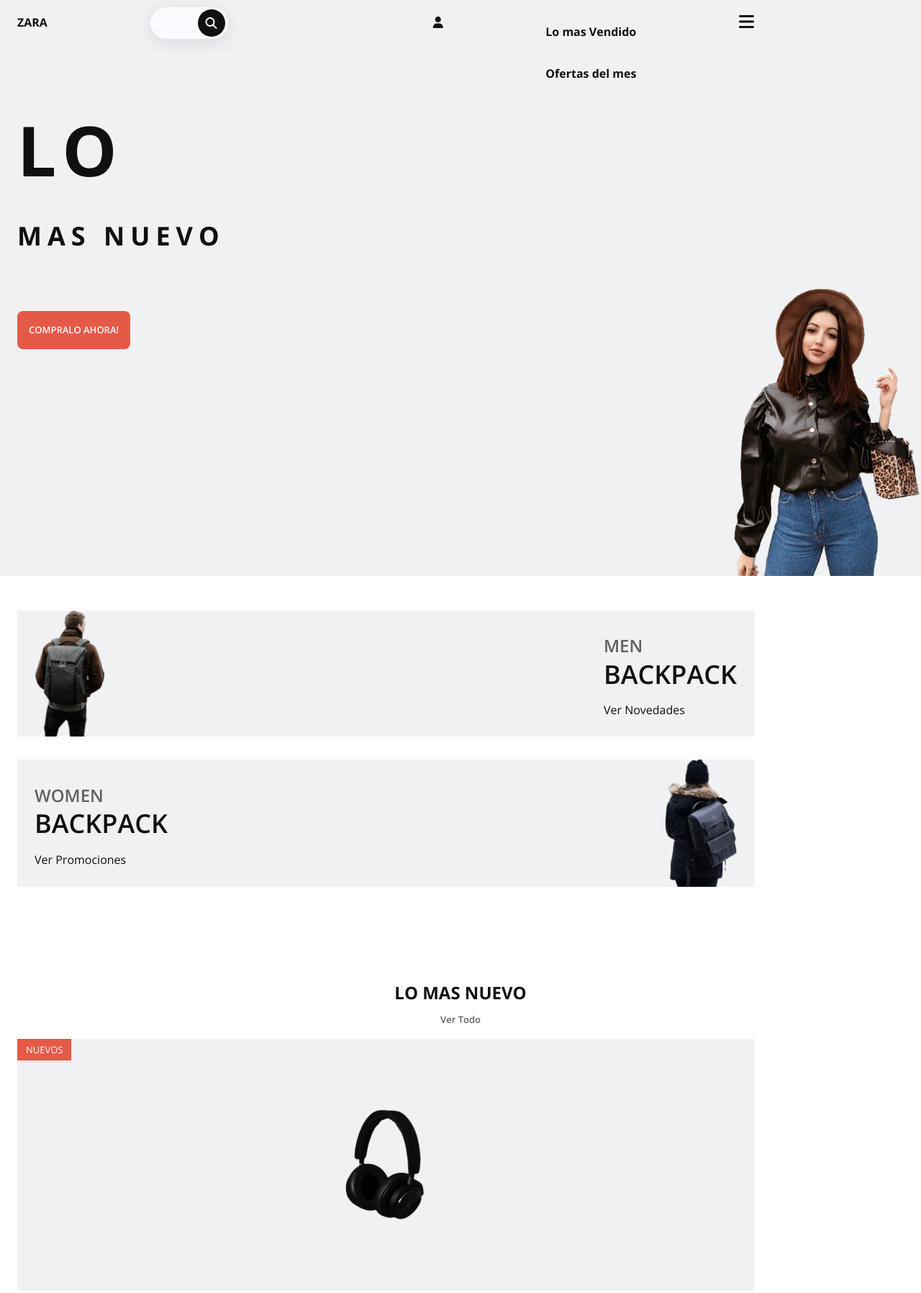
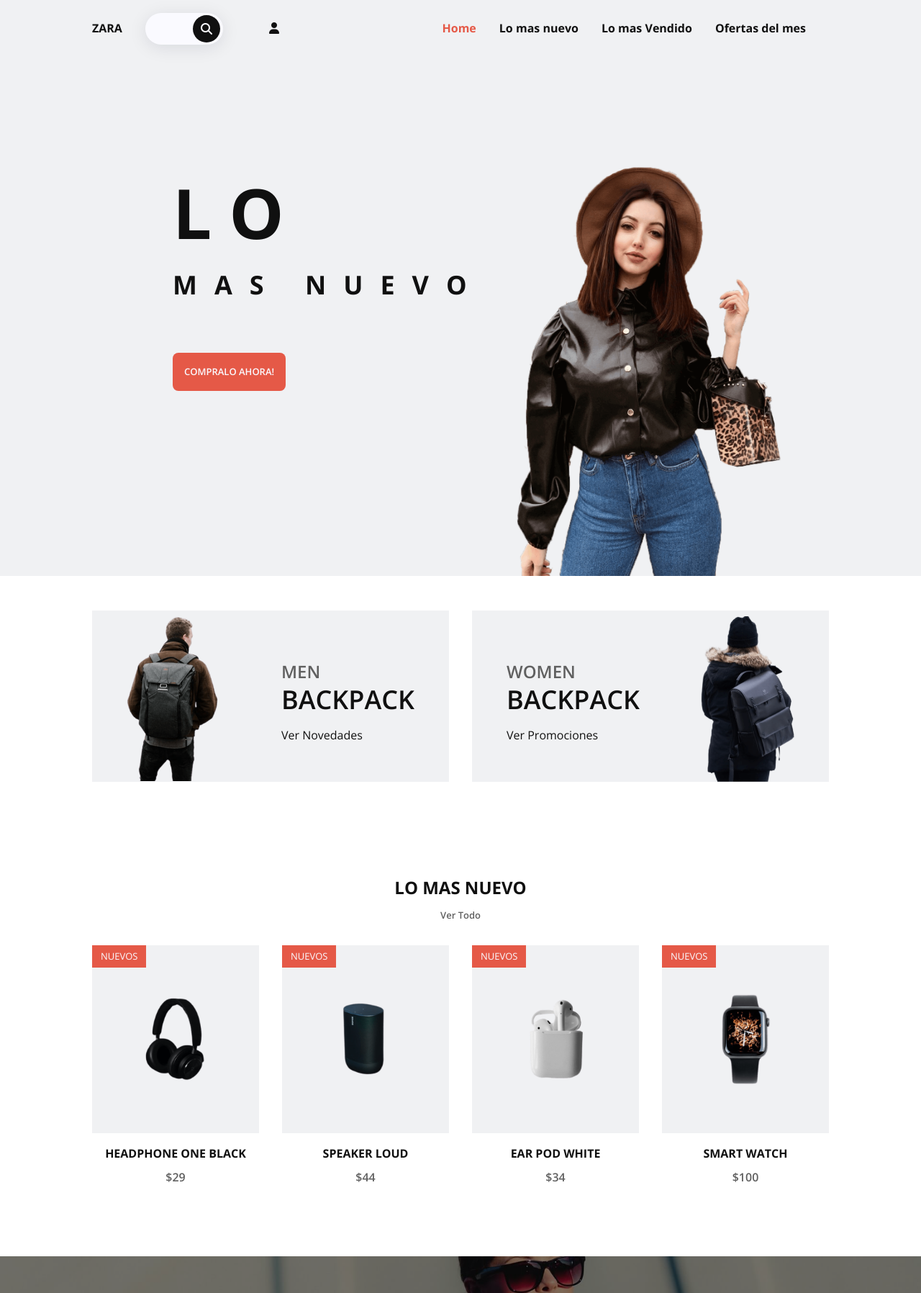
Before and after one commit to FruityLoopsDev/e-commerce-project, a plain HTML site: page index.html in a window 1280 px wide. Shown: the top 1796 px of the page at 72% size. Drawn offline with nearby package versions, Linux system fonts and the light colour scheme.

Commit message:
100% Responsive

```diff
--- a/assets/css/styles.css
+++ b/assets/css/styles.css
@@ -565,21 +565,21 @@ img {
 
 /* Contact Form */
 .contact__content {
-  padding: 1rem;
+  /* padding: 1rem; */
 }
 
 .contact__title {
   display: flex;
   justify-content: center;
   align-items: center;
-  column-gap: .5rem;
+  column-gap: .75rem;
   font-size: var(--h2-font-size);
   font-weight: var(--font-semi-bold);
   padding-bottom: 2.5rem;
 }
 
 .contact__title i {
-  font-size: 1rem;
+  font-size: 2rem;
   font-weight: initial;
 }
 
@@ -719,3 +719,104 @@ img {
 }
 
 /* ===== MEDIA QUERIES=====*/
+
+@media screen and (min-width: 768px) {
+  body {
+    margin: 0;
+  }
+
+  .section-all {
+    margin-bottom: var(--mb-4);
+  }
+
+  .nav {
+    height: calc(var(--header-height) + 1rem);
+    justify-content: initial;
+  }
+
+  .nav__menu {
+    margin-left: auto;
+  }
+
+  .nav__list {
+    display: flex;
+  }
+
+  .nav__item {
+    margin-left: var(--mb-4);
+    margin-bottom: 0;
+  }
+
+  .nav__toggle {
+    display: none;
+  }
+
+  .show-search {
+    width: 240px;
+  }
+
+  .home__container {
+    height: 100vh;
+  }
+
+  .home__data {
+    padding-top: 0;
+    height: max-content;
+    align-self: center;
+  }
+
+  .home__title {
+    line-height: .8;
+    letter-spacing: 1.5rem;
+  }
+
+  .home__img {
+    width: 370px;
+  }
+
+  .collection__container {
+    grid-template-columns: repeat(2, 1fr);
+    grid-template-rows: 1fr;
+  }
+
+  .collection__box {
+    padding: .5rem 3rem 0;
+  }
+
+  .collection__img {
+    width: 130px;
+  }
+
+  .latest__container,
+  .sponsors__container,
+  .footer__container {
+    grid-template-columns: repeat(4, 1fr);
+  }
+
+  .offer__data {
+    padding: 5rem 0;
+  }
+
+  .new__container {
+    grid-template-columns: repeat(3, 1fr);
+  }
+
+  .newsletter__form {
+    width: 400px;
+    margin: 0 auto;
+  }
+
+  @media screen and (min-width: 1024px) {
+    .bd-grid {
+      margin-left: auto;
+      margin-right: auto;
+    }
+
+    .home__data {
+      padding-left: 7rem;
+    }
+
+    .home__img {
+      right: 15%;
+    }
+  }
--- a/index.html
+++ b/index.html
@@ -270,7 +270,7 @@
             <div class="footer__box">
                 <div class="contact__content">
                     <h3 class="contact__title">
-                        <i class="ri-mail-send-line"></i> Escribenos
+                        <i class="ri-mail-send-line"></i> ESCRIBENOS
                     </h3>
 
                     <form action="" class="contact__form" id="contact-form">
@@ -300,10 +300,9 @@
                     </form>
                 </div>
             </div>
-
-            <div class="copy">
-                <p class="footer__copy">&copy; 2023, Todos los derechos reservados</p>
-            </div>
+        </div>
+        <div class="copy">
+            <p class="footer__copy">&copy; 2023, Todos los derechos reservados</p>
         </div>
     </footer>
     <!--===== MAIN JS =====-->
```
